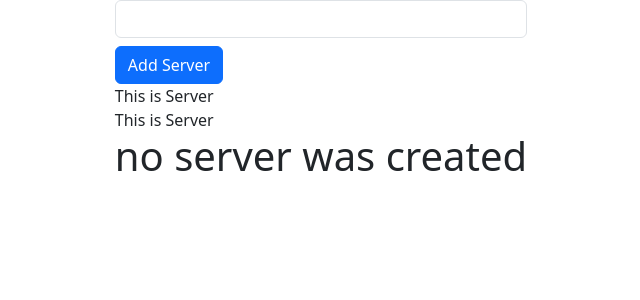
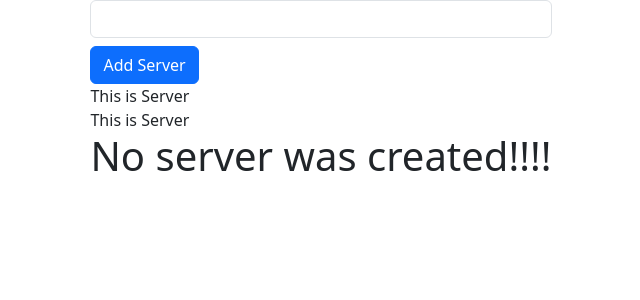
Before and after one commit to NikaRukhadze42/Angular-Learning, an Angular app: page / in a window 1280 px wide. Shown: the top 300 px of the page, without its empty margins (319-959 px from the left). Built offline with nearby package versions, Linux system fonts and the light colour scheme.

Commit message:
ngIf and else

```diff
--- a/src/app/servers/servers.component.html
+++ b/src/app/servers/servers.component.html
@@ -5,4 +5,7 @@
 <app-server></app-server>
 <app-server></app-server>
 
-<h1>{{ ServerCreate }}</h1>
+<h1 *ngIf="ServerWasCreated; else noServer">{{ ServerCreate }}</h1>
+<ng-template #noServer>
+    <h1>No server was created!!!!</h1>
+</ng-template>
--- a/src/app/servers/servers.component.ts
+++ b/src/app/servers/servers.component.ts
@@ -9,6 +9,7 @@ export class ServersComponent implements OnInit {
   AllowNewServer = true;
   ServerCreate = 'no server was created';
   ServerName = '';
+  ServerWasCreated = false;
 
   constructor() {
     setTimeout ( () => {
@@ -25,6 +26,7 @@ export class ServersComponent implements OnInit {
 
   OnServerCreate()
   {
+    this.ServerWasCreated = true;
     this.ServerCreate = `${this.ServerName} was created!`;
   }
 
```
